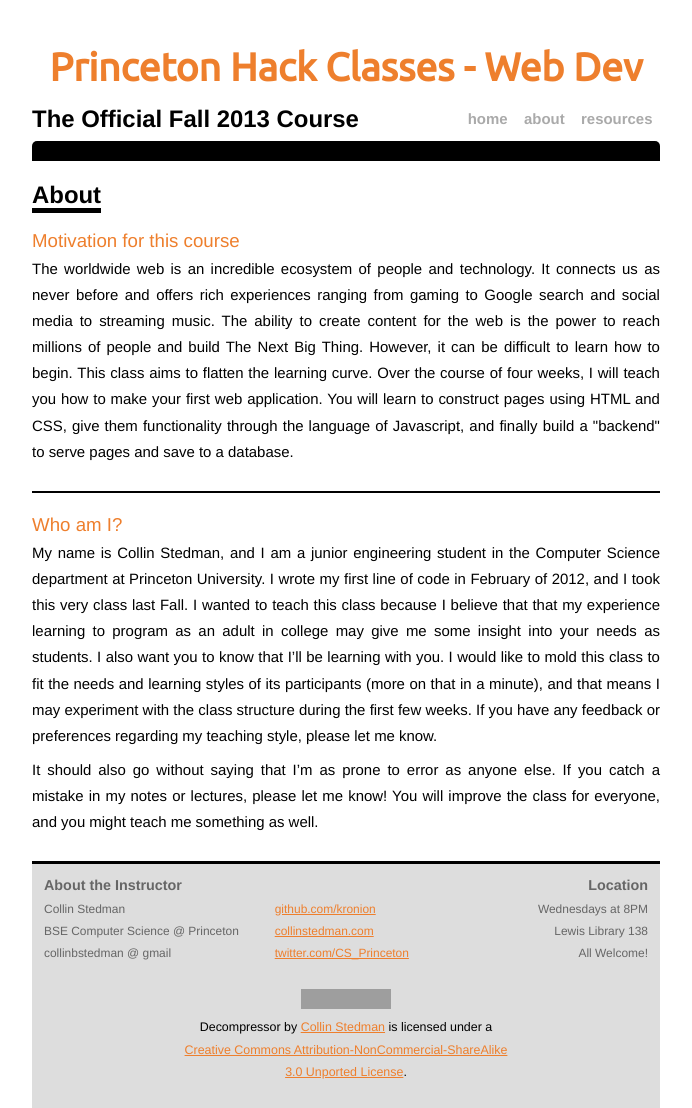
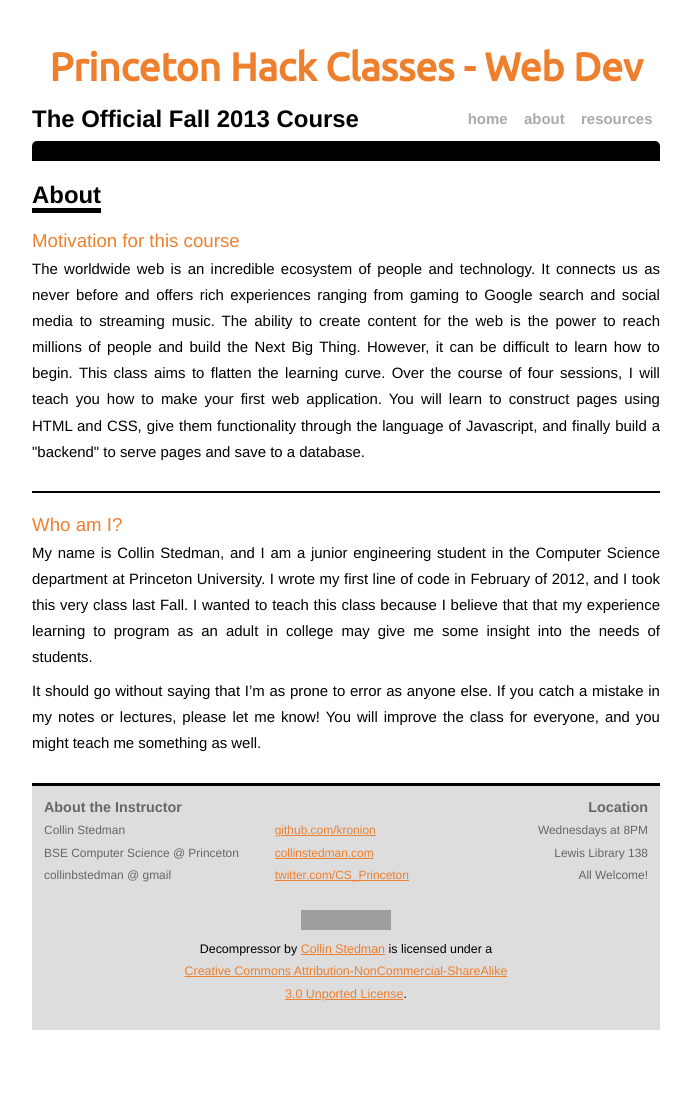
Before and after one commit to kronion/kronion.github.io, a Jekyll site: the page built from about.html, in a window 1280 px wide. Shown: the whole page, without its empty margins (294-986 px from the left). Built offline with Jekyll 4.4.1, drawn with Linux system fonts in a browser that asks for light colours; Markdown is read by kramdown in place of the engine named in the settings; after the commit the page ends 1030 px from its top, so only the background shows below that; grey boxes are pictures that could not be loaded.

Commit message:
Fixed about page contents

```diff
--- a/about.html
+++ b/about.html
@@ -9,16 +9,16 @@ layout: default
     <li>
       <h1>Motivation for this course</h1>
       <p>
-        The worldwide web is an incredible ecosystem of people and technology. It connects us as never before and offers rich experiences ranging from gaming to Google search and social media to streaming music. The ability to create content for the web is the power to reach millions of people and build The Next Big Thing. However, it can be difficult to learn how to begin. This class aims to flatten the learning curve. Over the course of four weeks, I will teach you how to make your first web application. You will learn to construct pages using HTML and CSS, give them functionality through the language of Javascript, and finally build a "backend" to serve pages and save to a database.
+        The worldwide web is an incredible ecosystem of people and technology. It connects us as never before and offers rich experiences ranging from gaming to Google search and social media to streaming music. The ability to create content for the web is the power to reach millions of people and build the Next Big Thing. However, it can be difficult to learn how to begin. This class aims to flatten the learning curve. Over the course of four sessions, I will teach you how to make your first web application. You will learn to construct pages using HTML and CSS, give them functionality through the language of Javascript, and finally build a "backend" to serve pages and save to a database.
       </p>
     </li>
     <li class="last">
       <h1>Who am I?</h1>
       <p>
-        My name is Collin Stedman, and I am a junior engineering student in the Computer Science department at Princeton University. I wrote my first line of code in February of 2012, and I took this very class last Fall. I wanted to teach this class because I believe that that my experience learning to program as an adult in college may give me some insight into your needs as students. I also want you to know that I’ll be learning with you. I would like to mold this class to fit the needs and learning styles of its participants (more on that in a minute), and that means I may experiment with the class structure during the first few weeks. If you have any feedback or preferences regarding my teaching style, please let me know.
+        My name is Collin Stedman, and I am a junior engineering student in the Computer Science department at Princeton University. I wrote my first line of code in February of 2012, and I took this very class last Fall. I wanted to teach this class because I believe that that my experience learning to program as an adult in college may give me some insight into the needs of students.
       </p>
       <p>
-        It should also go without saying that I’m as prone to error as anyone else. If you catch a mistake in my notes or lectures, please let me know! You will improve the class for everyone, and you might teach me something as well.
+        It should go without saying that I’m as prone to error as anyone else. If you catch a mistake in my notes or lectures, please let me know! You will improve the class for everyone, and you might teach me something as well.
       </p>
   </ul>
 </div>
```
